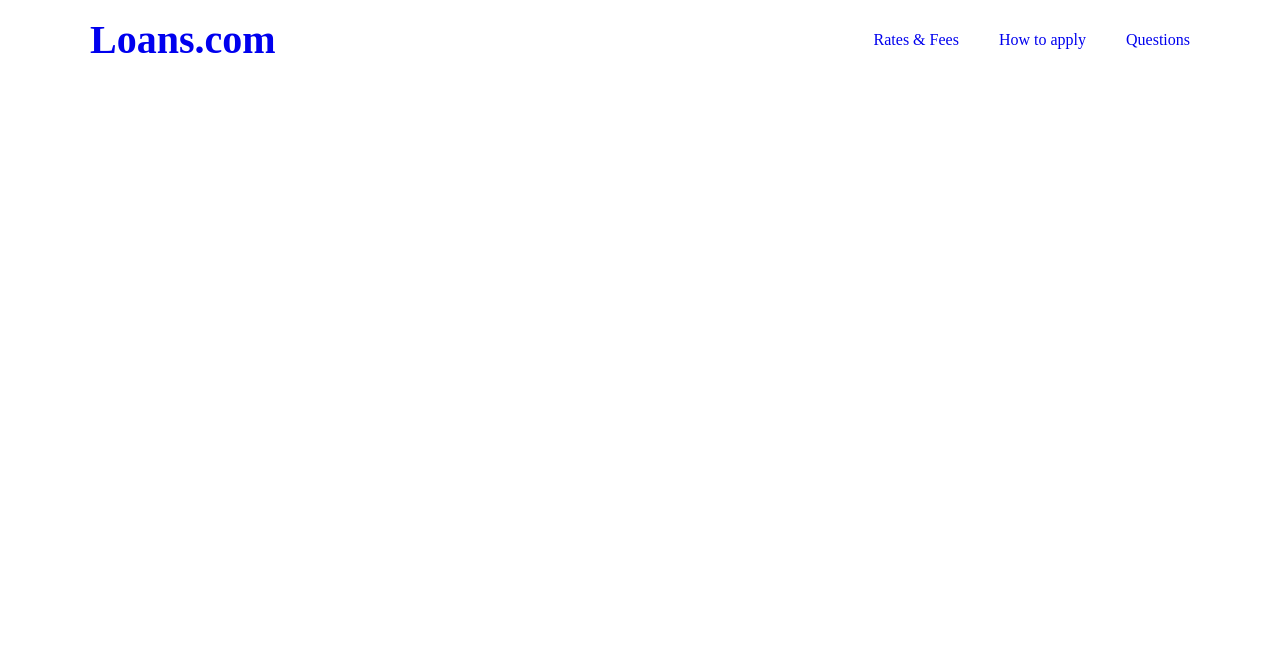
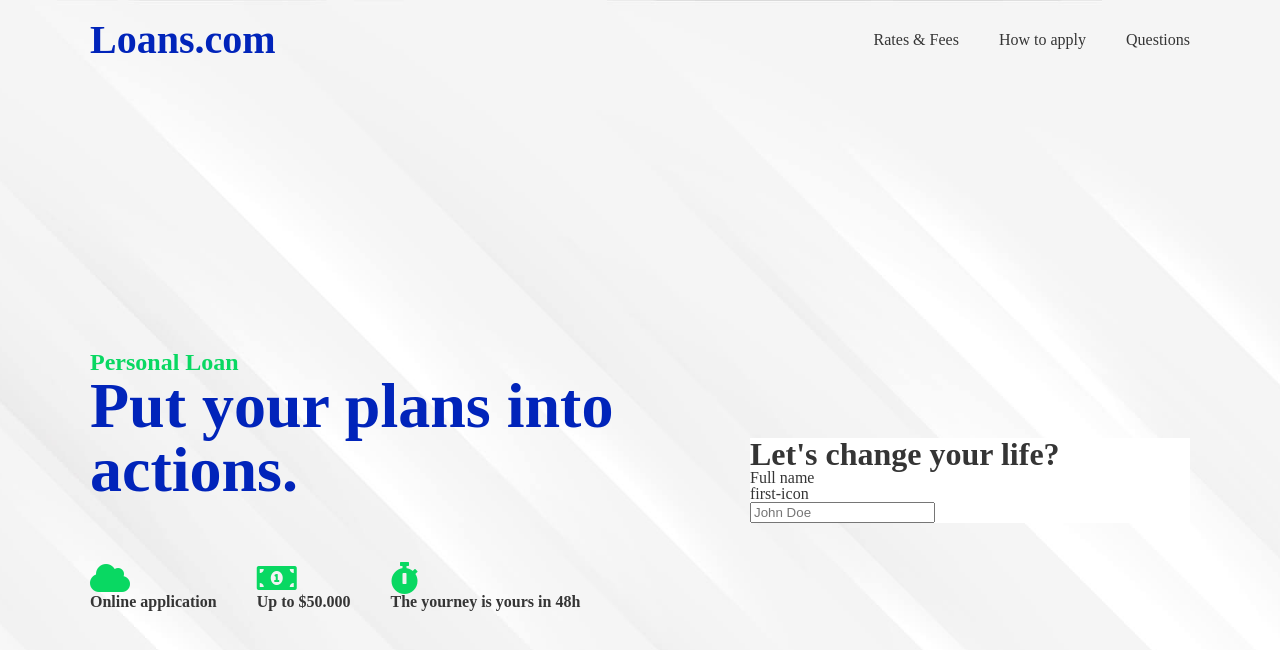
Before and after one commit to RaQ13/Loans, a plain HTML site: page index.html in a window 1280 px wide. Drawn offline with Linux system fonts and the light colour scheme.

Commit message:
added info content

```diff
--- a/index.html
+++ b/index.html
@@ -7,6 +7,7 @@
     <meta http-equiv="X-UA-Compatible" content="ie=edge">
     <link rel="stylesheet" href="reset.css">
     <link rel="stylesheet" href="style.css">
+    <link rel="stylesheet" href="https://cdnjs.cloudflare.com/ajax/libs/font-awesome/5.9.0/css/all.min.css"/>
     <title>Document</title>
 </head>
 <body>
@@ -24,7 +25,20 @@
 </header>
 <main>
 <div class="container">
-
+    <div class="intro__info">
+    <span>Personal Loan</span>
+        <h1>Put your plans into actions.</h1>
+        <div class="intro__info__icons">
+            <p class="first-icon">Online application</p>
+            <p class="second-icon">Up to $50.000</p>
+            <p class="third-icon">The yourney is yours in 48h</p>
+        </div>
+    </div>
+    <form class="intro__form">
+        <h2>Let's change your life?</h2>
+        <label>Full name</label>first-icon
+        <input type="text" placeholder="John Doe">
+    </form>
 </div>
 </main>
 </body>
--- a/style.css
+++ b/style.css
@@ -7,10 +7,25 @@
     --text-color: rgb(53, 53, 53);
 
 }
+body {
+    background-image: url("images/background.jpg");
+    background-position: center;
+    background-repeat: no-repeat;
+    background-size: cover;
+}
 * {
     box-sizing: border-box;
 }
-header, .container, ul {
+h1, a {
+    color: var(--main-color);
+}
+p, form, nav ul li a{
+    color: var(--text-color);
+}
+.header-logo, span, h1, h2 {
+    font-weight: 700;
+}
+header, .container, ul, main, form, .intro__info__icons{
     display: flex;
     align-items: center;
     justify-content: center;
@@ -33,8 +48,50 @@ a {
 }
 .header-logo {
     font-size: 2.5rem;
-    font-weight: 700;
 }
 main {
     height: 100vh;
 }
+span {
+    font-size: 1.5rem;
+    color: var(--accent-color);
+}
+h1 {
+    font-size: 4rem;
+}
+.intro__info{
+    width: 60%;
+}
+.intro__info__icons {
+    justify-content: flex-start;
+    margin-top: 60px;
+}
+.intro__info__icons p {
+    margin-right: 40px;
+    font-size: 1rem;
+    font-weight: 600;
+}
+.first-icon:before, .second-icon:before, .third-icon:before {
+    display: block;
+    content: "\f0c2";
+    font-family: "Font Awesome 5 Free";
+    font-size: 2rem;
+    font-weight: bold;
+    color: var(--accent-color);
+}
+.second-icon:before{
+    content: "\f3d1";
+}
+.third-icon:before{
+    content: "\f2f2";
+}
+form {
+    flex-direction: column;
+    align-items: flex-start;
+    justify-content: flex-start;
+    background-color: white;
+    width: 40%;
+}
+h2 {
+    font-size: 2rem;
+}
```
